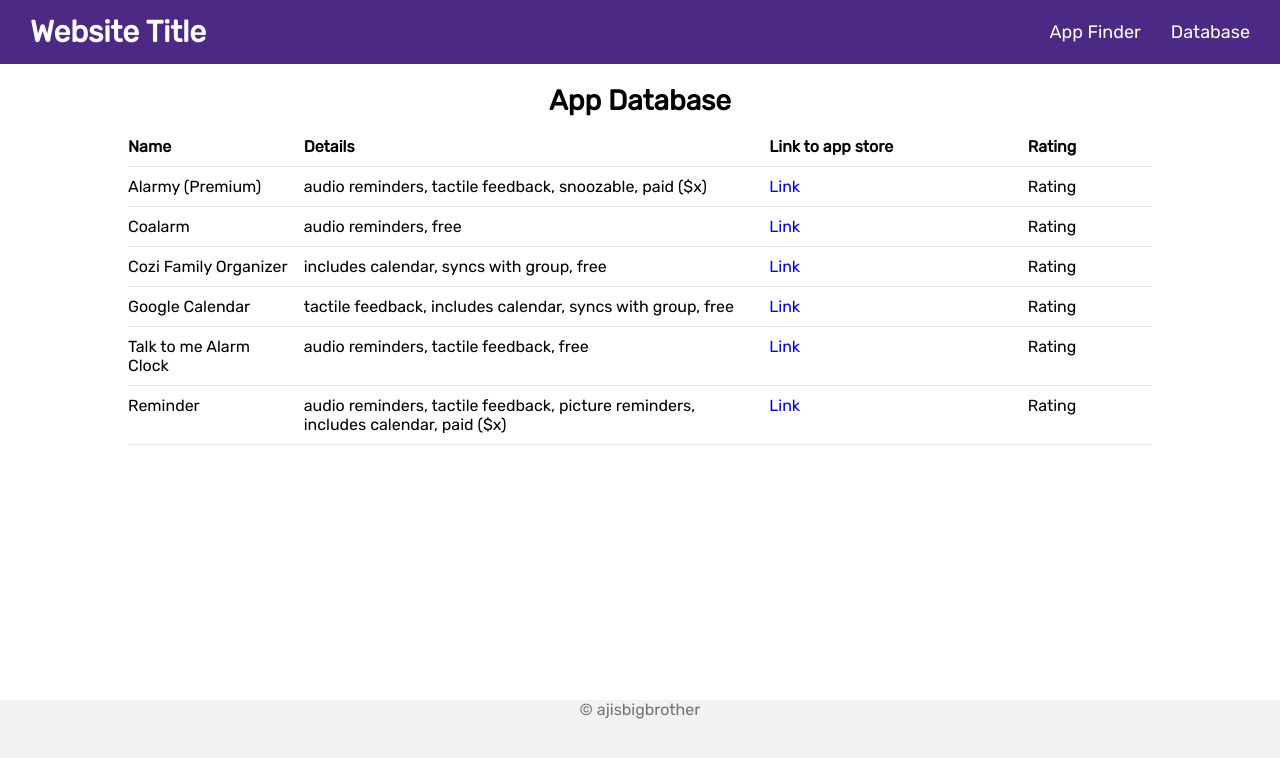
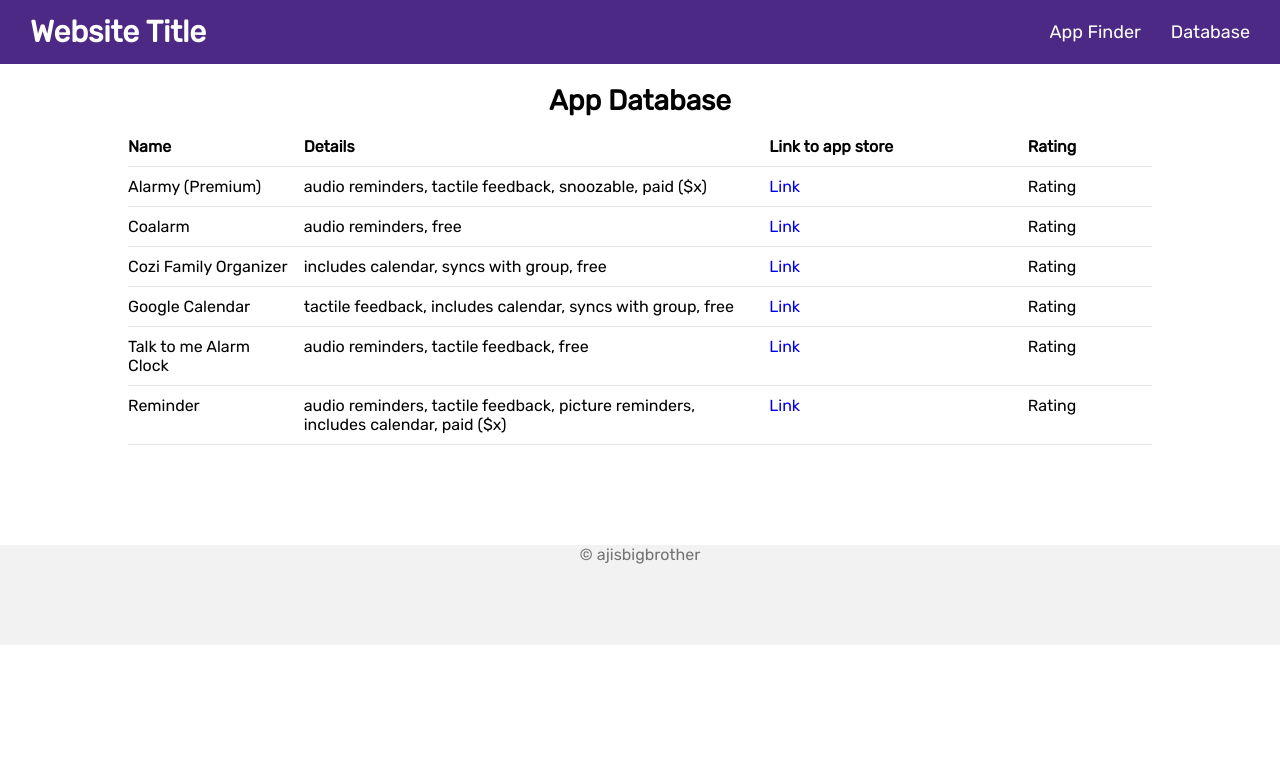
Before and after one commit to dtcteams101/dtcteams101.github.io, a Vue app: page /database in a window 1280 px wide. Shown: the top 758 px of the page. Built offline with nearby package versions, Linux system fonts and the light colour scheme.

Commit message:
Created flexbox container for content

```diff
--- a/src/App.vue
+++ b/src/App.vue
@@ -4,6 +4,7 @@
 </script>
 
 <template>
+  <div class="container">
     <header>
       <Navbar />
     </header>
@@ -15,21 +16,25 @@
     <footer>
       &copy; ajisbigbrother
     </footer>
+  </div>
 </template>
 
 <style>
+main {
+  padding-bottom: 100px;
+}
+
 footer {
   background-color: #f2f2f2;
   color: #737373;
   height: 100px;
-  position: absolute;
-  bottom: 0;
   width: 100%;
   text-align: center;
   font-family: 'Rubik', sans-serif;
 }
 
-main {
-  padding-bottom: 120px;
+.container {
+  display: flex;
+  flex-direction: column;
 }
 </style>
--- a/src/components/Table.vue
+++ b/src/components/Table.vue
@@ -20,6 +20,5 @@
   margin-top: 10px;
   overflow-x: auto;
   overflow-y: auto;
-  height: 400px;
 }
 </style>
```
Lines whose indentation alone changed are shown as unchanged.
